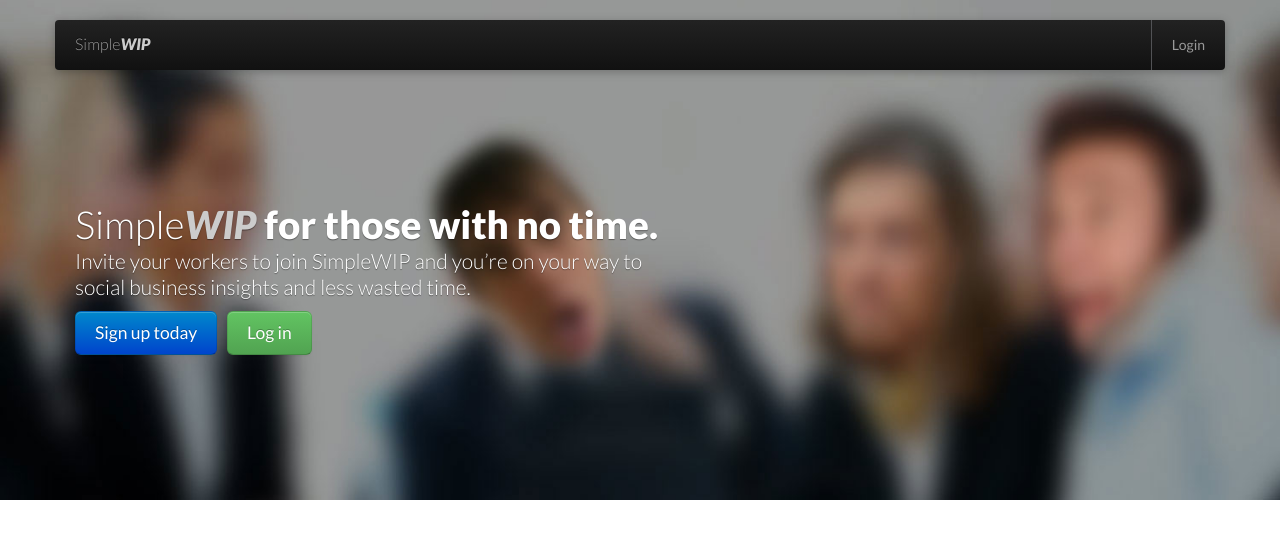
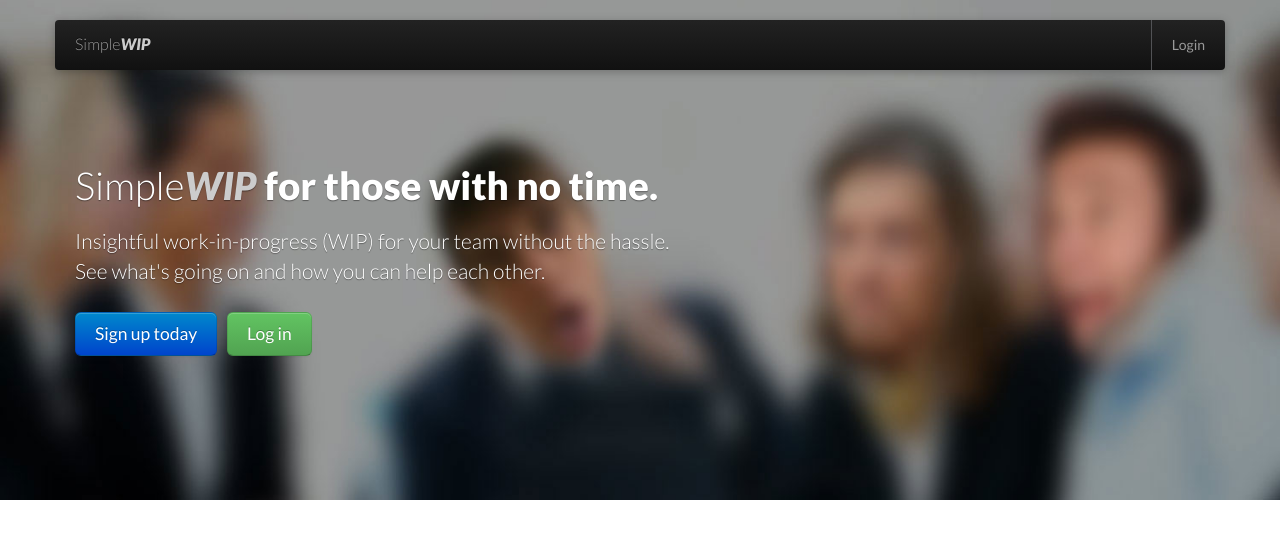
Before and after one commit to mattbenton/SimpleWIP, a PHP site: page / in a window 1280 px wide. Shown: the top 555 px of the page. Run offline with PHP 8.4, Linux system fonts and the light colour scheme; some libraries are stand-ins or nearby versions.

Commit message:
update text

```diff
--- a/www/index.php
+++ b/www/index.php
@@ -36,7 +36,11 @@
           <div class="container">
             <div class="carousel-caption">
               <h1><span class="simple">Simple</span><span class="wip">WIP</span> for those with no time.</h1>
-              <p class="lead">Invite your workers to join SimpleWIP and you’re on your way to social business insights and less wasted time.</p>
+              <!-- <p class="lead">Invite your workers to join SimpleWIP and you’re on your way to social business insights and less wasted time.</p> -->
+              <p class="lead">
+              	Insightful work-in-progress (WIP) for your team without the hassle.<br />
+              	See what's going on and how you can help each other.
+              </p>
               <a class="btn btn-large btn-primary" href="#signupModal" id="signup" data-toggle="modal" style="margin-right: 7px">Sign up today</a>
 			  <a class="btn btn-large btn-success" href="#loginModal" id="login" data-toggle="modal">Log in</a>
             </div>
@@ -201,7 +205,7 @@
 					// user authenticated with Firebase
 					authEvents.trigger('login', user);
 					if (firstHit){
-						$('body').loaderlay({message: 'Loggin in ...'});
+						$('body').loaderlay({message: 'Logging in ...'});
 						window.location.href = './app.php?p=stream';
 					}
 				} else {
@@ -256,7 +260,7 @@
 					authClient.createUser(email, pass, function(err, user) {
 					  if (!err) {
 						Loaderlay.hideAll();
-						$('#signupModal').loaderlay({message: 'Loggin in ...'});
+						$('#signupModal').loaderlay({message: 'Logging in ...'});
 
 						// log user in
 						authEvents.on('error', function(e, error){
--- a/www/res/css/home.css
+++ b/www/res/css/home.css
@@ -130,7 +130,7 @@
       position: static;
       max-width: 600px;
       padding: 0 20px;
-      margin-top: 200px;
+      margin-top: 160px;
     }
     .carousel-caption h1,
     .carousel-caption .lead {
@@ -138,6 +138,8 @@
       line-height: 1.25;
       color: #fff;
       text-shadow: 0 1px 1px rgba(0,0,0,.4);
+      padding: 10px 0 16px 0;
+      line-height: 30px;
     }
     .carousel-caption .btn {
       margin-top: 10px;
```
